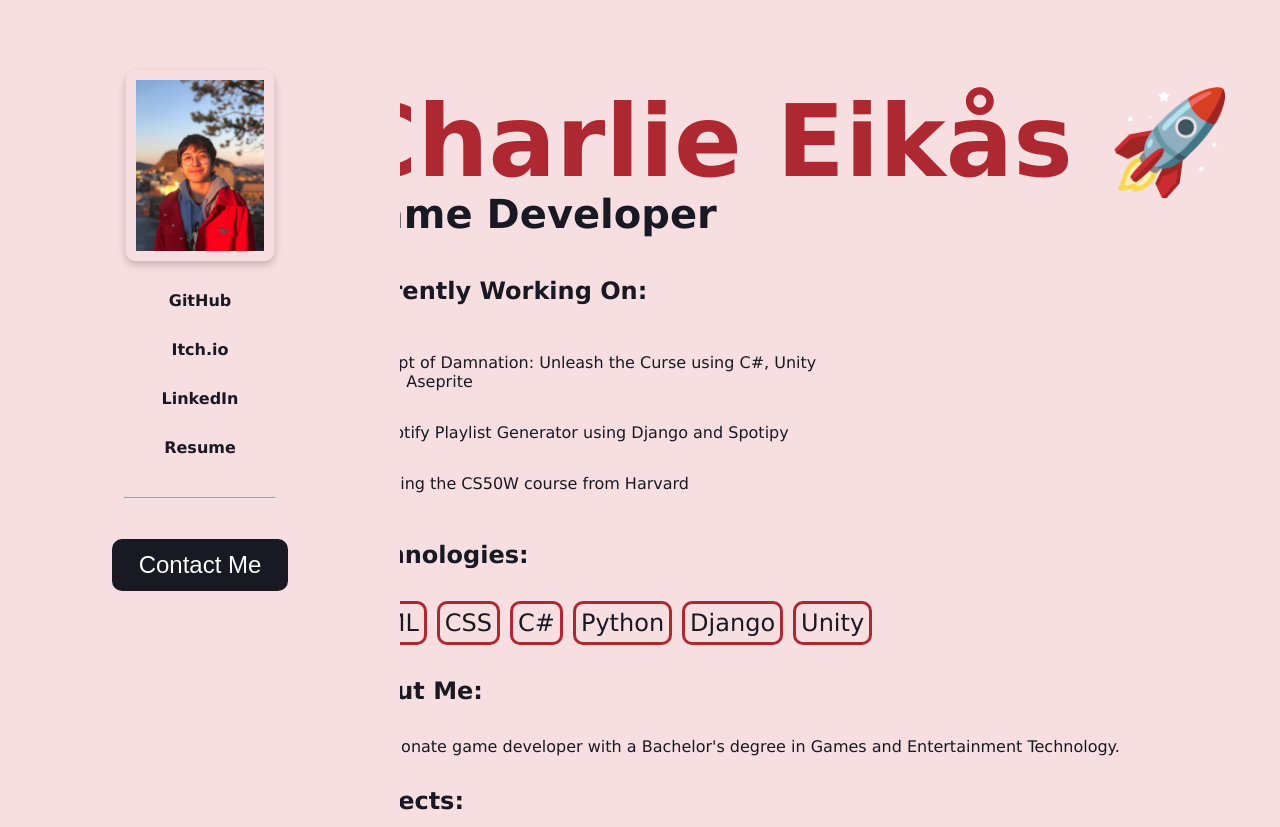
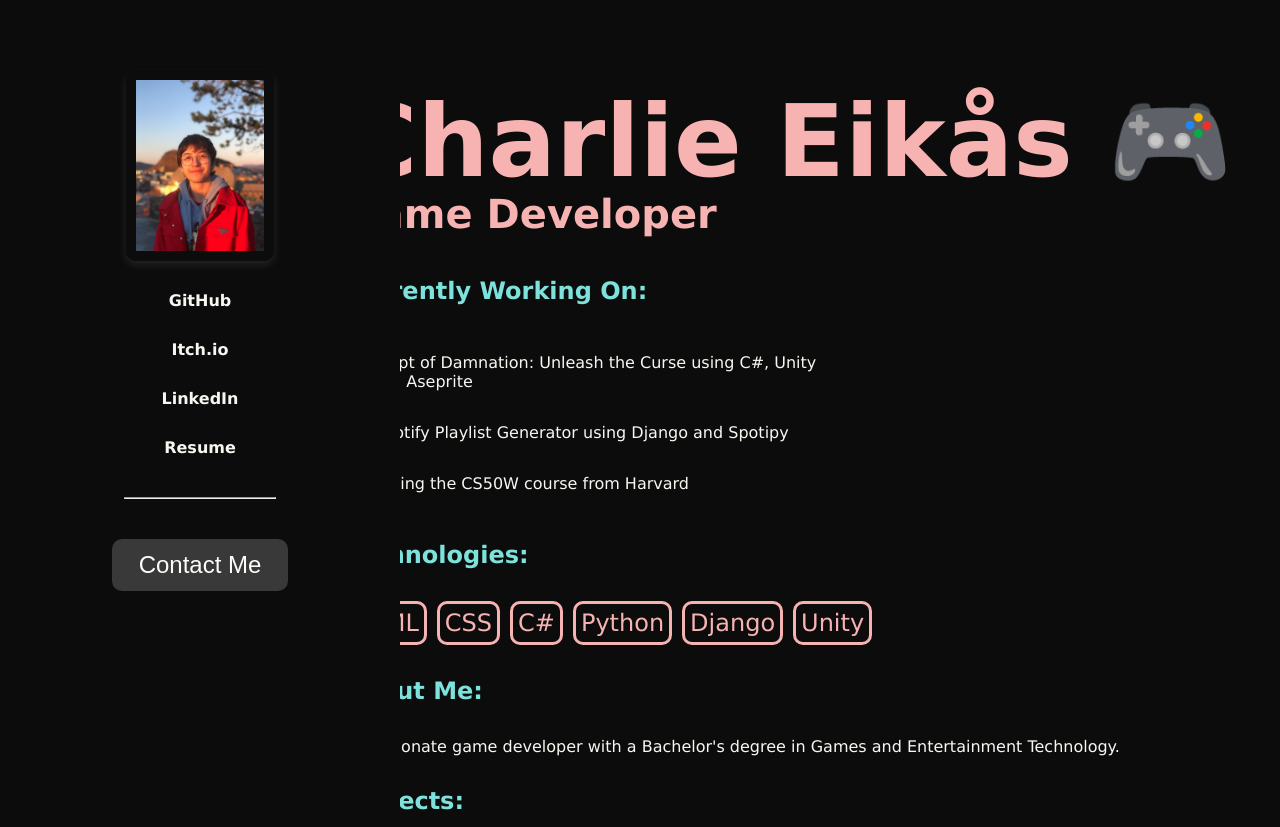
Before and after one commit to TheKingChu/updated_portfolio, a Django app: page / in a window 1280 px wide; the page is wider, and only the part inside the window is pictured. Shown: the top 827 px of that part. Run offline with Django 5.2, Linux system fonts and the light colour scheme.

Commit message:
updated the color of the page

```diff
--- a/django_portfolio/homepage/static/homepage/styles.css
+++ b/django_portfolio/homepage/static/homepage/styles.css
@@ -1,7 +1,7 @@
 body {
     font-family: Verdana, Geneva, Tahoma, sans-serif;
-    background-color: #F7DEE0;
-    color: #191923;
+    background-color: #0c0c0c;
+    color: #f7f7f2;
 }
 
 /*SIDEBAR*/
@@ -12,7 +12,7 @@
     top: 0;
     left: 0;
     padding-top: 20px; /* Adjust top padding as needed */
-    background-color: #F7DEE0;
+    background-color: #0c0c0c;
 }
 
 #me{
@@ -20,9 +20,9 @@
     width: 128px;
     height: auto;
     border-radius: 10px;
-    border: 5px solid #F7DEE0;
+    border: 5px solid #0c0c0c;
     padding: 5px;
-    box-shadow: 0 4px 8px 0 rgba(0, 0, 0, 0.2);
+    box-shadow: 0 4px 8px 0 rgba(132, 132, 132, 0.2);
     margin-left: auto;
     margin-right: auto;
     margin-top: 50px;
@@ -43,11 +43,11 @@
 
 .nav-link {
     text-decoration: none;
-    color: #191923;
+    color: #f7f7f2;
 }
 
 .nav-link:hover{
-    color: #AD2831;
+    color: #f7b2b2;
     text-decoration: underline;
 }
 
@@ -58,8 +58,8 @@
 }
 
 #contact-button{
-    background-color: #191923;
-    border: 2px solid #191923;
+    background-color: #393939;
+    border: 2px solid #393939;
     color: #FBFEF9;
     padding: 10px 25px;
     text-align: center;
@@ -93,19 +93,19 @@
 
 .title h2{
     font-size: 96px;
-    color: #AD2831;
+    color: #f7b2b2;
     margin-bottom: -50px;
 }
 
 .title h3{
     font-size: 40px;
-    color: #191923;
+    color: #f7b2b2;
 }
 
 .smaller-titles{
     font-size: 24px;
     font-weight: 600;
-    color: #191923;
+    color: #7de2dc;
 }
 
 #current-work{
@@ -121,7 +121,7 @@
 .status-icon-active {
     width: 20px;
     height: 20px;
-    background-color: #176117; /* Green color for the checkmark */
+    background-color: #35a935; /* Green color for the checkmark */
     border-radius: 50%;
     margin-right: 10px;
 }
@@ -140,9 +140,10 @@
 
 .tech-item{
     font-size: 24px;
+    color: #f7b2b2;
     display: inline-block;
     padding: 5px;
-    border: 3px solid #AD2831;
+    border: 3px solid #f7b2b2;
     margin-right: 10px;
     border-radius: 10px;
 }
@@ -153,7 +154,7 @@
     margin-bottom: 20px;
     border-radius: 10px;
     box-shadow: 0 4px 8px 0 rgba(0, 0, 0, 0.2);
-    background-color: #AD2831;
+    background-color: #393939;
     color: #FBFEF9;
 }
 
@@ -178,6 +179,7 @@
     font-size: 24px;
     margin-bottom: 10px;
     margin-left: 50px;
+    color: #f7b2b2;
 }
 
 .project-points {
--- a/django_portfolio/homepage/templates/homepage/index.html
+++ b/django_portfolio/homepage/templates/homepage/index.html
@@ -4,7 +4,7 @@
 {% block body %}
     <!-- Main Titles -->
     <div class="title">
-        <h2 style="font-size:100px">Charlie Eikås &#128640;</h2>
+        <h2 style="font-size:100px">Charlie Eikås &#127918;</h2>
         <h3>Game Developer</h3>
     </div>
 
--- a/django_portfolio/homepage/views.py
+++ b/django_portfolio/homepage/views.py
@@ -5,4 +5,4 @@
     return render(request, "homepage/index.html")
 
 def agodsdraw(request):
-    pass
+    return render(request, "homepage/agodsdraw.html")
```
Also changed, not shown: django_portfolio/homepage/templates/homepage/projecttemplate.html (added, +38 -0 lines), django_portfolio/homepage/templates/homepage/agodsdraw.html (added), django_portfolio/homepage/templates/homepage/negativeeffect.html (added).
